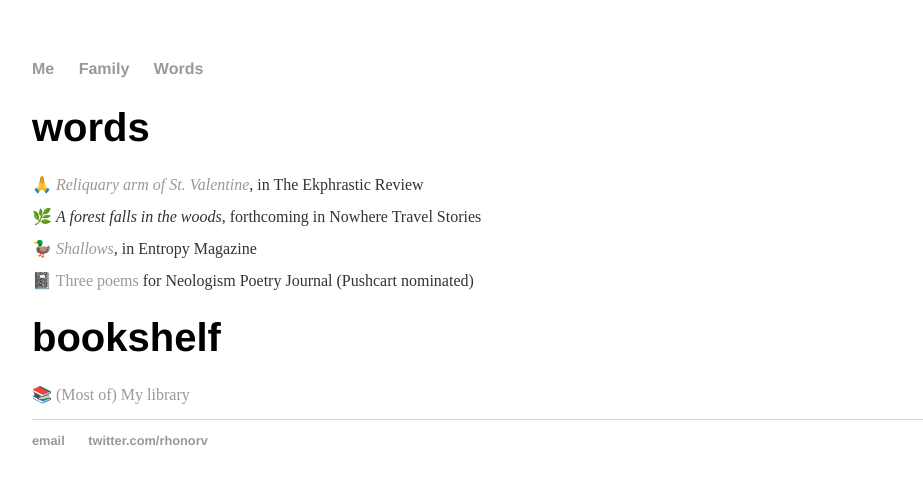
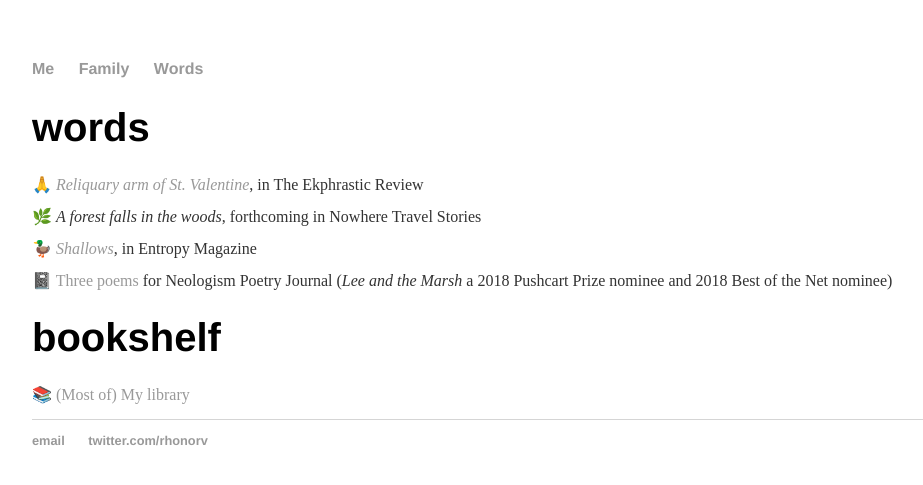
Before and after one commit to rhonorv/rhonorv.github.io, a Jekyll site: the page words/index.html, which Jekyll copies as it is, in a window 1280 px wide. Shown: the top 485 px of the page, without its empty margins (160-1083 px from the left). Built offline with Jekyll 4.4.1, drawn with Linux system fonts in a browser that asks for light colours.

Commit message:
Update index.html

```diff
--- a/words/index.html
+++ b/words/index.html
@@ -26,7 +26,7 @@
 
       		<p><span aria-hidden="true">🦆 </span><a href="https://entropymag.org/the-birds-shallows/"><em>Shallows</em></a>, in Entropy Magazine</p>
 
-		<p><span aria-hidden="true">📓 </span><a href="https://www.neologismpoetry.com/august-2017/">Three poems</a> for Neologism Poetry Journal (Pushcart nominated)</p>
+		<p><span aria-hidden="true">📓 </span><a href="https://www.neologismpoetry.com/august-2017/">Three poems</a> for Neologism Poetry Journal (<em>Lee and the Marsh</em> a 2018 Pushcart Prize nominee and 2018 Best of the Net nominee)</p>
 
 	</div>
 </div>
```
